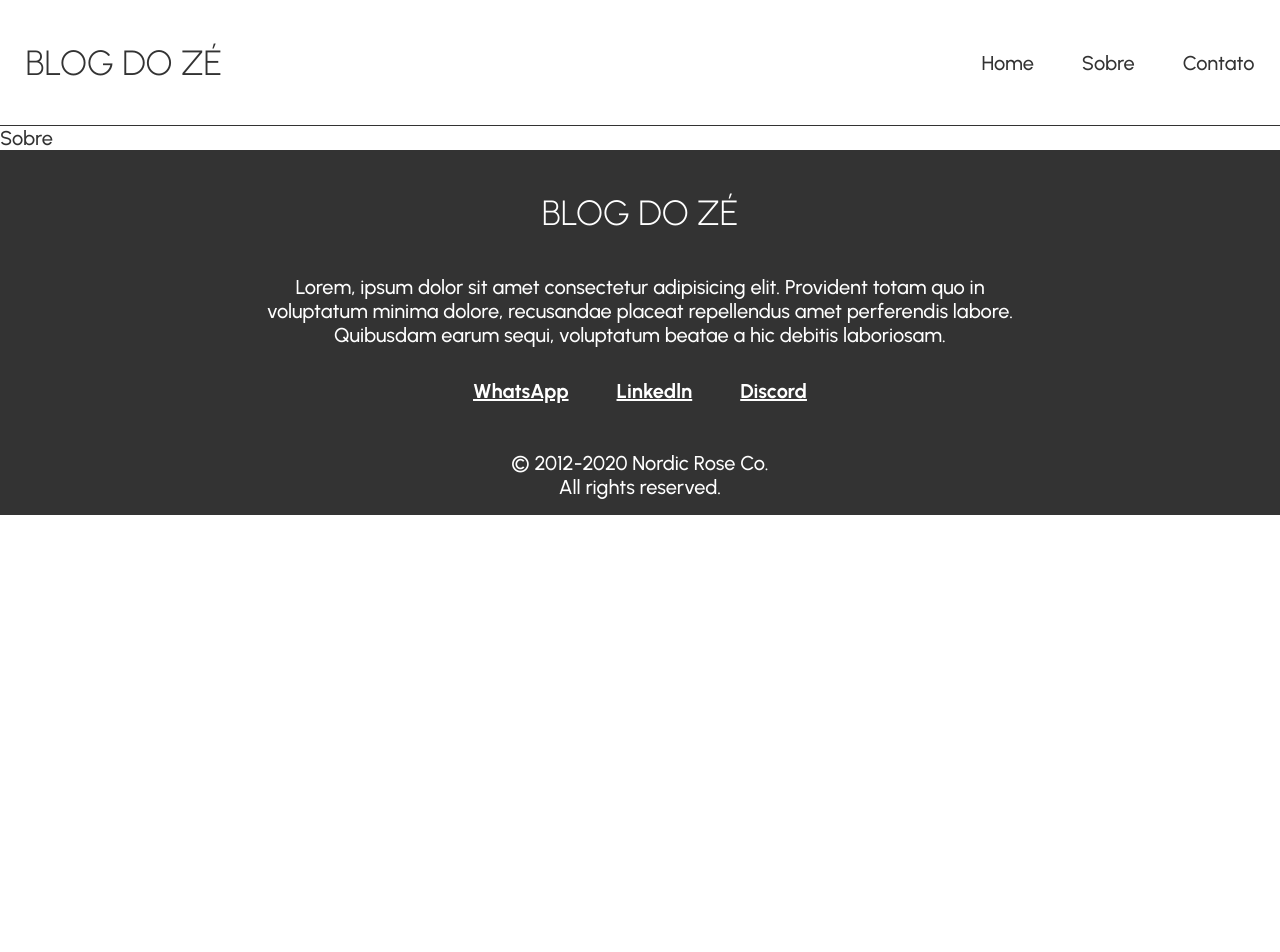
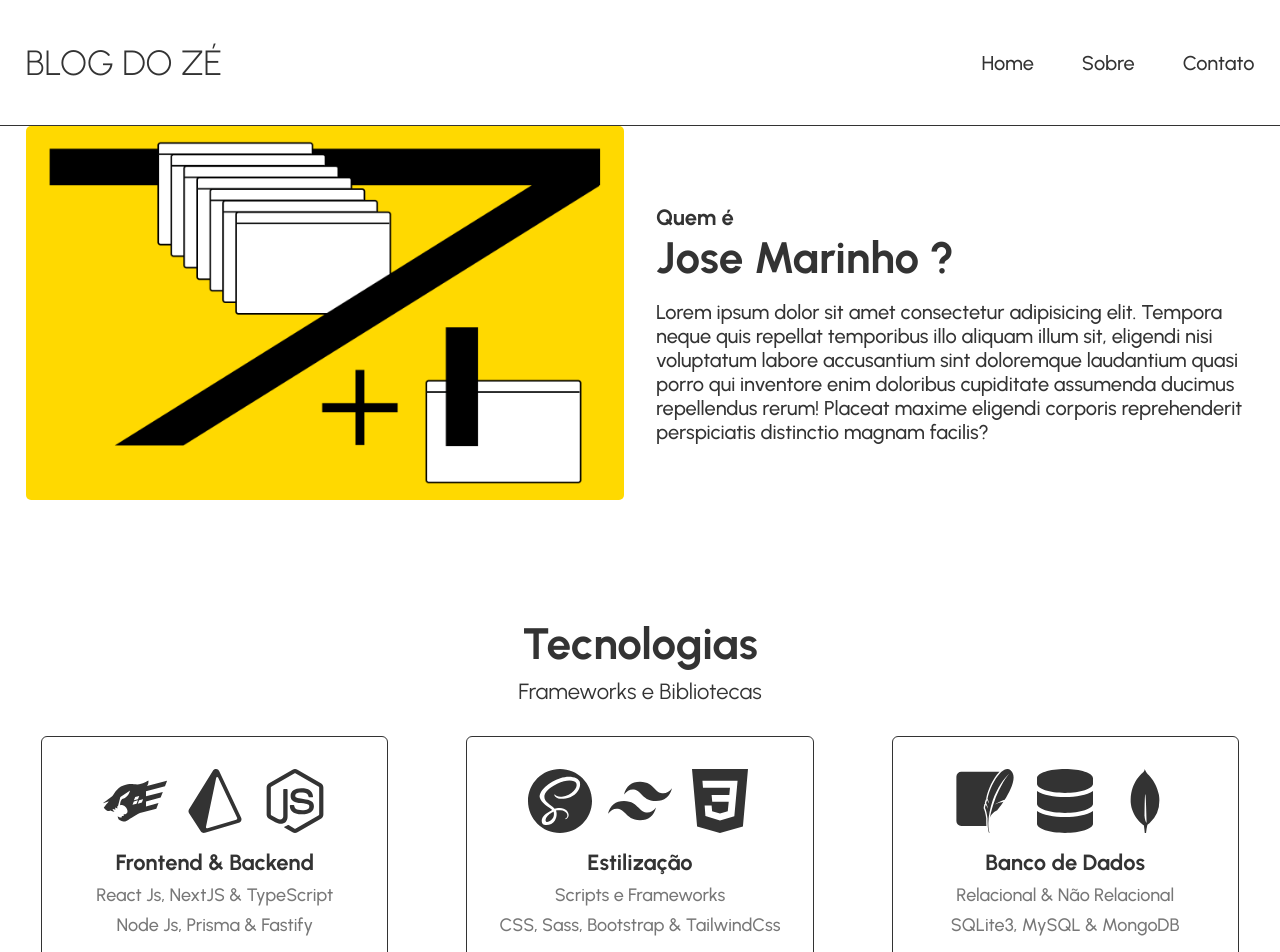
Before and after one commit to clowdcap/blog-dev, a React (Create React App) app in the folder frontend/: page /sobre in a window 1280 px wide. Shown: the top 952 px of the page. Before the commit the page ends 800 px from the top, so only its background shows below. Built offline with nearby package versions, Linux system fonts and the light colour scheme.

Commit message:
update page sobre

```diff
--- /dev/null
+++ b/frontend/src/components/about/About.jsx
@@ -0,0 +1,34 @@
+import React from 'react'
+import './about.scss'
+
+import Me from './../../assets/pic-1.png'
+
+const About = () => {
+    return (
+        <section className='about'>
+            <div className="container__about center">
+                <div className="me__about">
+                    <img src={Me} alt="Me" />
+                </div>
+                <div className="texto__about">
+                    <div className="titulo__about">
+                        <h3>Quem é</h3>
+                        <h1>Jose Marinho ?</h1>
+                    </div>
+                    <div className="conteudo__about">
+                        <p>
+                            Lorem ipsum dolor sit amet consectetur adipisicing elit.
+                            Tempora neque quis repellat temporibus illo aliquam illum sit,
+                            eligendi nisi voluptatum labore accusantium sint doloremque
+                            laudantium quasi porro qui inventore enim doloribus cupiditate
+                            assumenda ducimus repellendus rerum! Placeat maxime eligendi
+                            corporis reprehenderit perspiciatis distinctio magnam facilis?
+                        </p>
+                    </div>
+                </div>
+            </div>
+        </section>
+    )
+}
+
+export default About
--- /dev/null
+++ b/frontend/src/components/about/about.scss
@@ -0,0 +1,79 @@
+section.about {
+
+    width: 100%;
+
+    .container__about {
+        display: flex;
+        flex-direction: row;
+        align-items: center;
+        justify-content: space-between;
+        gap: 2rem;
+
+        .me__about {
+            flex: 1;
+
+            img {
+                width: 100%;
+            }
+        }
+
+        .texto__about {
+            flex: 1;
+
+            display: flex;
+            flex-direction: column;
+
+            .titulo__about {
+
+                display: flex;
+                flex-direction: column;
+                margin: 1rem 0;
+
+                h3 {
+                    font-size: var(--f_titulo);
+                    color: var(--texto);
+                }
+
+                h1 {
+                    color: var(--texto);
+                    font-size: var(--f_destaque);
+                }
+            }
+
+            .container__about {
+                p {
+                    color: var(--texto);
+                    font-size: var(--f_texto);
+                }
+            }
+        }
+    }
+}
+
+
+
+@media screen and (max-width: 840px) {
+    .container__about {
+        flex-direction: column !important;
+        text-align: center;
+        justify-content: center;
+        align-items: center;
+
+        .me__about {
+
+            img {
+                width: 80% !important;
+            }
+        }
+
+        .texto__about {
+
+            .conteudo__about {
+                p {
+                    width: 70%;
+                    margin: 0 auto !important;
+                }
+            }
+        }
+    }
+}
--- /dev/null
+++ b/frontend/src/components/tecnologias/BoxTech.jsx
@@ -0,0 +1,20 @@
+import React from 'react'
+
+const BoxTech = (props) => {
+    return (
+        <div className="box__tech">
+            <div className="icone__box">
+                {props.icone1}
+                {props.icone2}
+                {props.icone3}
+            </div>
+            <div className="nome__box">
+                <h3>{props.linguagem}</h3>
+                <p>{props.descricao1}</p>
+                <p>{props.descricao2}</p>
+            </div>
+        </div>
+    )
+}
+
+export default BoxTech
--- /dev/null
+++ b/frontend/src/components/tecnologias/Tecnologias.jsx
@@ -0,0 +1,65 @@
+import React from 'react'
+import BoxTech from './BoxTech'
+
+import './tecnologias.scss'
+
+import {
+    SiNodedotjs,
+    SiFastify,
+    SiPrisma,
+    SiSass,
+    SiTailwindcss,
+    SiCss3,
+    SiMongodb,
+    SiSqlite
+} from 'react-icons/si'
+
+import { FaDatabase } from 'react-icons/fa'
+
+const Tecnologias = () => {
+    return (
+        <section className="tecnologias">
+            <div className="container__tecnologias center">
+
+                <div className="titulo__tecnologias">
+                    <h1>Tecnologias</h1>
+                    <h3>Frameworks e Bibliotecas</h3>
+                </div>
+
+                <div className="boxes__tecnologias">
+
+                    <BoxTech
+                        icone1={<SiFastify />}
+                        icone2={<SiPrisma />}
+                        icone3={<SiNodedotjs />}
+                        linguagem="Frontend & Backend"
+                        descricao1="React Js, NextJS & TypeScript"
+                        descricao2="Node Js, Prisma & Fastify"
+                        />
+
+                    <BoxTech
+                        icone1={<SiSass />}
+                        icone2={<SiTailwindcss />}
+                        icone3={<SiCss3 />}
+                        linguagem="Estilização"
+                        descricao1="Scripts e Frameworks"
+                        descricao2="CSS, Sass, Bootstrap & TailwindCss"
+                        />
+
+                    <BoxTech
+                        icone1={<SiSqlite />}
+                        icone2={<FaDatabase />}
+                        icone3={<SiMongodb />}
+                        linguagem="Banco de Dados"
+                        descricao1="Relacional & Não Relacional"
+                        descricao2="SQLite3, MySQL & MongoDB"
+                        />
+
+                </div>
+
+            </div>
+        </section>
+    )
+}
+
+export default Tecnologias
--- /dev/null
+++ b/frontend/src/components/tecnologias/tecnologias.scss
@@ -0,0 +1,114 @@
+section.tecnologias {
+    width: 100%;
+    margin: 5rem 0;
+    padding: 2rem 0;
+
+    .container__tecnologias {
+        display: flex;
+        flex-direction: column;
+        align-items: center;
+        justify-content: center;
+
+        .titulo__tecnologias {
+            display: flex;
+            flex-direction: column;
+            align-items: center;
+            justify-content: center;
+            gap: .5rem;
+            margin-bottom: 2rem;
+
+            h1 {
+                font-size: var(--f_destaque);
+                font-weight: 700;
+            }
+
+            h3 {
+                font-size: var(--f_titulo);
+                font-weight: 400;
+            }
+        }
+
+        .boxes__tecnologias {
+            display: grid;
+            grid-template-columns: repeat(3, 1fr);
+            gap: 5rem;
+
+            .box__tech {
+                width: 100%;
+                display: flex;
+                flex-direction: column;
+                align-items: center;
+                justify-content: center;
+                gap: 1rem;
+                padding: 2rem;
+                border: none;
+                outline: var(--borda);
+                border-radius: var(--borda_rounded);
+                transition: var(--hover);
+
+                &:hover {
+                    transform: scale(1.1);
+                    box-shadow: 10px 10px 50px var(--sombra);
+                    outline: 2px solid var(--destaque);
+                    color: var(--destaque);
+                }
+
+                .icone__box {
+                    display: flex;
+                    flex-direction: row;
+                    align-items: center;
+                    justify-content: center;
+                    gap: 1rem;
+
+                    svg {
+                        font-size: 4rem;
+                        color: red !important;
+                    }
+                }
+
+                .nome__box {
+                    display: flex;
+                    flex-direction: column;
+                    align-items: center;
+                    justify-content: center;
+                    gap: .5rem;
+                    h3 {
+                        font-size: var(--f_titulo);
+                    }
+
+                    p {
+                        font-size: var(--f_legenda);
+                        color: var(--texto_placeholder);
+                        text-align: center;
+                    }
+                }
+
+
+            }
+
+        }
+    }
+}
+
+@media screen and (max-width: 1070px) {
+    .boxes__tecnologias {
+        gap: 2rem !important;
+    }
+}
+@media screen and (max-width: 940px) {
+    .boxes__tecnologias {
+        grid-template-columns: repeat(2, 1fr) !important;
+        .box__tech {
+            width: 100% !important;
+        }
+    }
+}
+@media screen and (max-width: 775px) {
+    .boxes__tecnologias {
+        grid-template-columns: 1fr !important;
+
+        .box__tech {
+            width: 100% !important;
+        }
+    }
+}
--- a/frontend/src/pages/sobre/Sobre.jsx
+++ b/frontend/src/pages/sobre/Sobre.jsx
@@ -1,8 +1,13 @@
 import React from 'react'
+import About from '../../components/about/About'
+import Tecnologias from '../../components/tecnologias/Tecnologias'
 
 const Sobre = () => {
   return (
-    <div>Sobre</div>
+    <>
+      <About />
+      <Tecnologias />
+    </>
   )
 }
 
```
Also changed, not shown: 1 other file (tests, documents, lock files or other folders).
